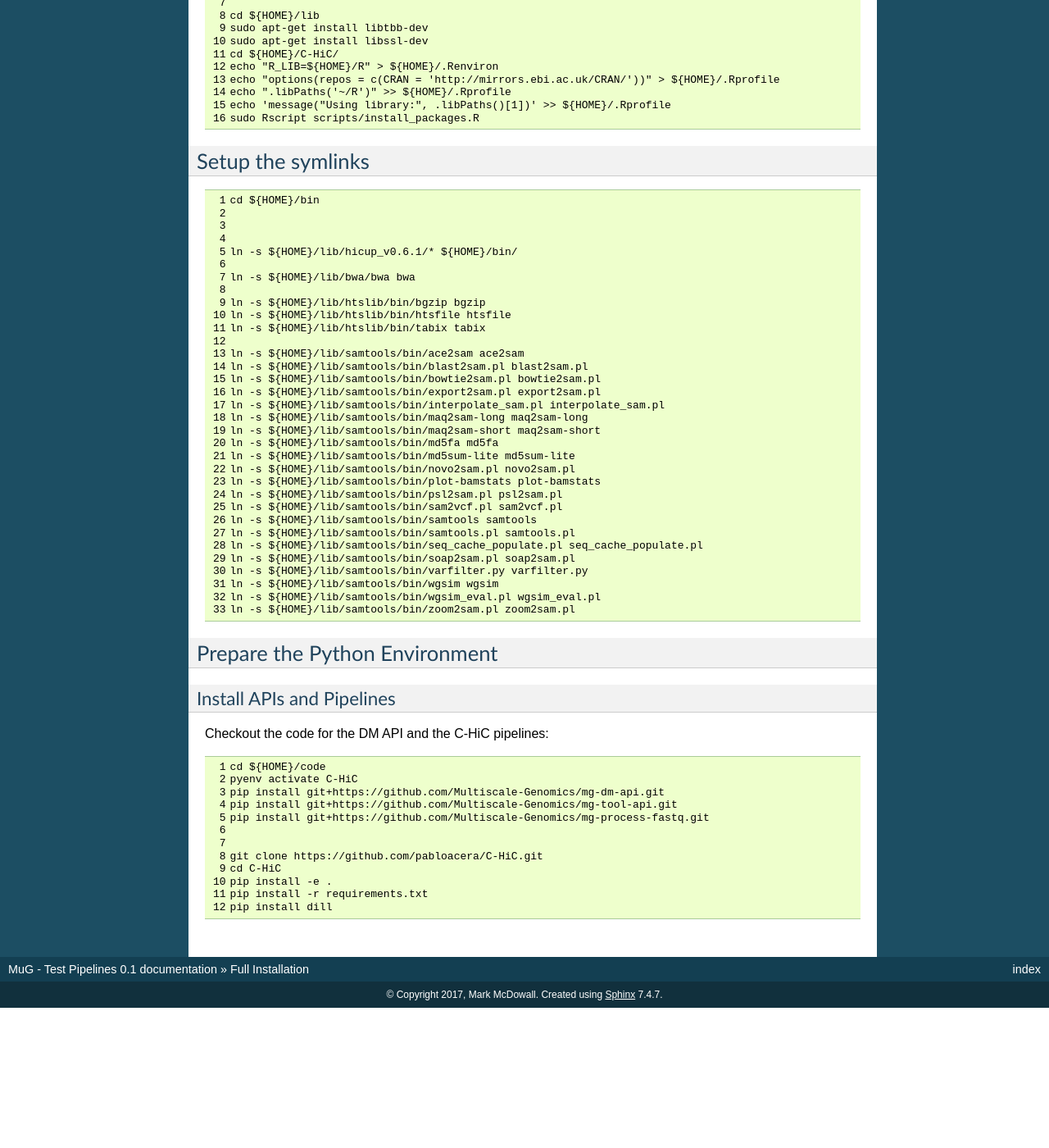
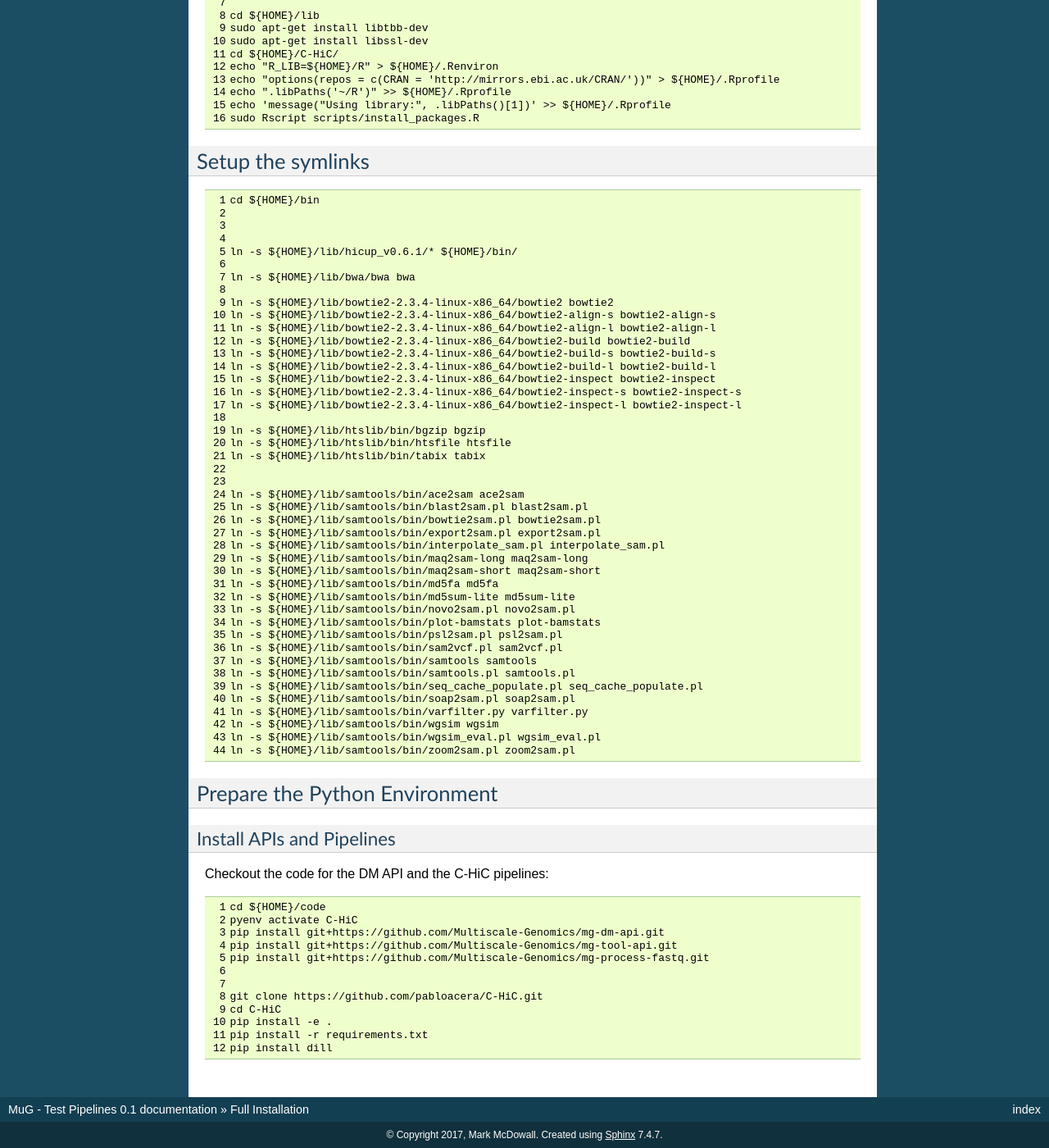
Before and after one commit to Multiscale-Genomics/pyCHiC, a Sphinx documentation site: the page built from docs/full_installation.rst, in a window 1280 px wide and 1400 px high, scrolled down 1974 px. Shown: the whole window at 82% size. Built offline with Sphinx 7.4.7, drawn with Linux system fonts in a browser that asks for light colours; before the commit the page ends 3203 px from its top, so only the background shows below that.

Commit message:
changing config CHiC for bowtie location and travis

```diff
--- a/docs/full_installation.rst
+++ b/docs/full_installation.rst
@@ -103,7 +103,6 @@ HiCUP
     #modify hicup_truncater for delete the time of the summary file
 
 
-
 BWA Sequence Aligner
 ^^^^^^^^^^^^^^^^^^^^
 
@@ -177,9 +176,20 @@ Setup the symlinks
 
    ln -s ${HOME}/lib/bwa/bwa bwa
 
+   ln -s ${HOME}/lib/bowtie2-2.3.4-linux-x86_64/bowtie2 bowtie2
+   ln -s ${HOME}/lib/bowtie2-2.3.4-linux-x86_64/bowtie2-align-s bowtie2-align-s
+   ln -s ${HOME}/lib/bowtie2-2.3.4-linux-x86_64/bowtie2-align-l bowtie2-align-l
+   ln -s ${HOME}/lib/bowtie2-2.3.4-linux-x86_64/bowtie2-build bowtie2-build
+   ln -s ${HOME}/lib/bowtie2-2.3.4-linux-x86_64/bowtie2-build-s bowtie2-build-s
+   ln -s ${HOME}/lib/bowtie2-2.3.4-linux-x86_64/bowtie2-build-l bowtie2-build-l
+   ln -s ${HOME}/lib/bowtie2-2.3.4-linux-x86_64/bowtie2-inspect bowtie2-inspect
+   ln -s ${HOME}/lib/bowtie2-2.3.4-linux-x86_64/bowtie2-inspect-s bowtie2-inspect-s
+   ln -s ${HOME}/lib/bowtie2-2.3.4-linux-x86_64/bowtie2-inspect-l bowtie2-inspect-l
+
    ln -s ${HOME}/lib/htslib/bin/bgzip bgzip
    ln -s ${HOME}/lib/htslib/bin/htsfile htsfile
    ln -s ${HOME}/lib/htslib/bin/tabix tabix
+
 
    ln -s ${HOME}/lib/samtools/bin/ace2sam ace2sam
    ln -s ${HOME}/lib/samtools/bin/blast2sam.pl blast2sam.pl
--- a/setup.py
+++ b/setup.py
@@ -19,6 +19,7 @@ from setuptools import setup, find_packages
 
 setup(
     name='C-HiC',
+    url='https://github.com/Multiscale-Genomics/C-HiC',
     packages=find_packages(),
     include_package_data=True,
     install_requires=[
```
Also changed, not shown: .travis.yml, 1 other file.
